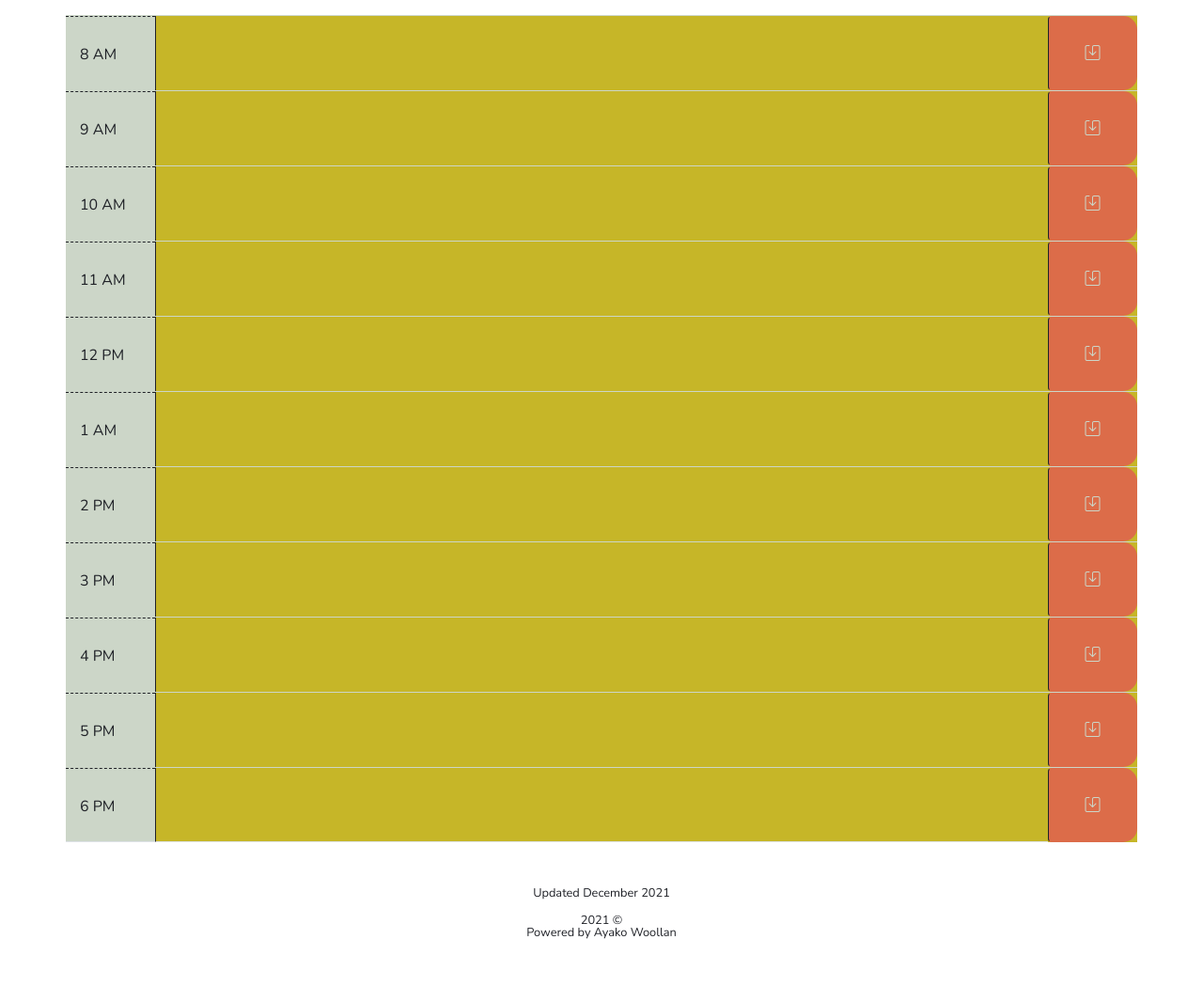
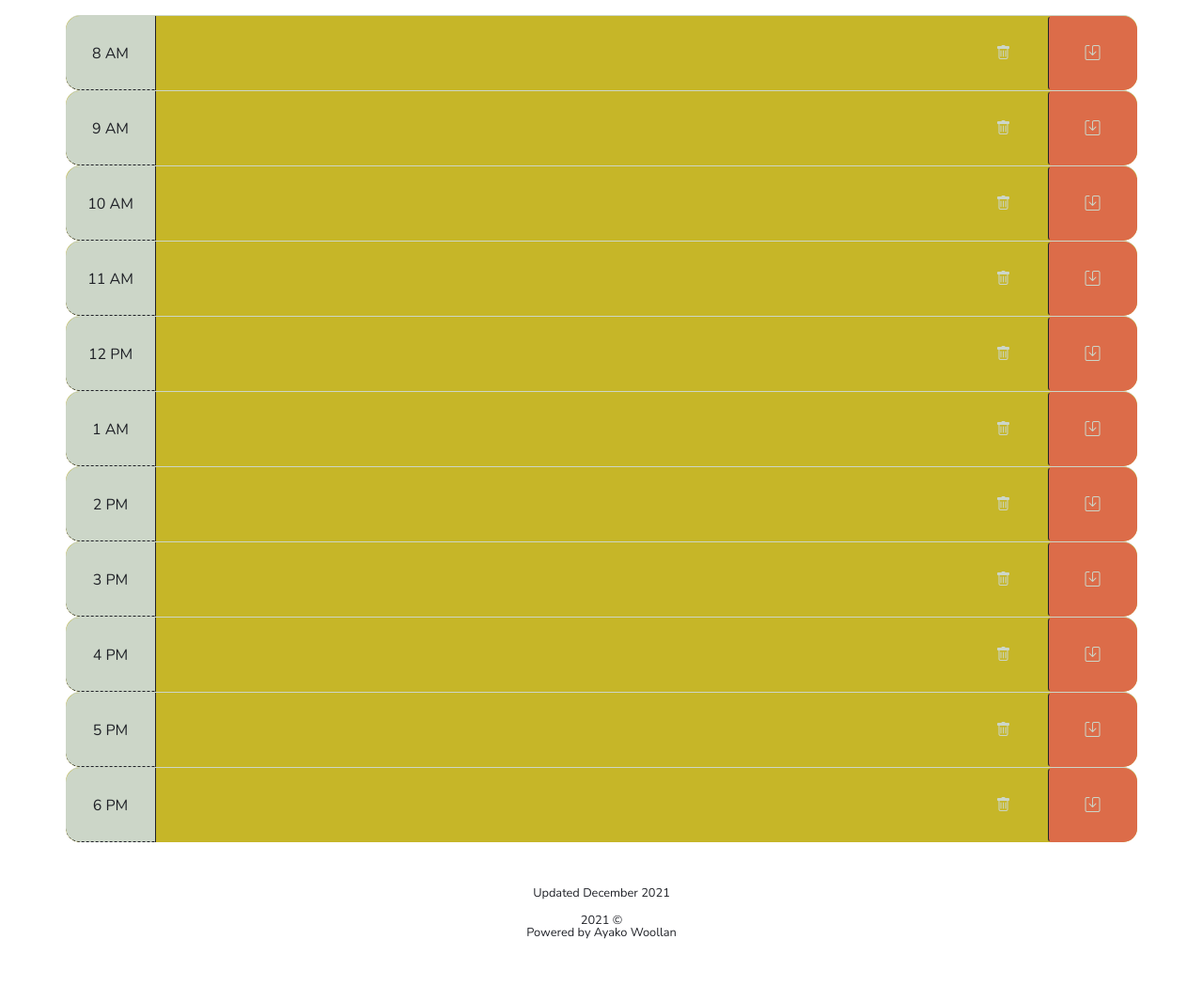
Before and after one commit to ayacomputer/05-Day-Planner, a plain HTML site: page index.html in a window 1280 px wide. Shown: the part 320-1369 px from the top of the page at 94% size. Drawn offline with nearby package versions, Linux system fonts and the light colour scheme; a web font is replaced by a local one.

Commit message:
refactoring html and javascript

```diff
--- a/assets/script.js
+++ b/assets/script.js
@@ -3,30 +3,56 @@ var today = moment();
 $("#currentDay").text(today.format("dddd, Do MMM, YYYY"));
 
 //variable
+var timeBlock = $('.timeBlock');
 var currentHour = moment().hour();
+var textArea = $('.plan');
+var saveBtn = $('.saveBtn');
+var clearBtn = $('.clearBtn');
 
-var textArea = $('.plan');
+
+timeBlock.each(function () {
+    $(this).children(":first").addClass("hour col-md-1");
+    $(this).children("textarea").addClass("col-md-9 plan")
+    $(this).children("button:first").addClass("btn clearBtn col-md-1 ");
+    $(this).children("button:last").addClass("btn saveBtn col-md-1");
+})
 
 
 function changeBgColor() {
 
     $('.timeBlock').each(function () {
-        var blockHour = parseInt($('.timeBlock').attr('id'));
+        var blockHour = parseInt($(this).attr('id'));
         console.log(blockHour);
         if (currentHour > blockHour) {
-            $(this).removeClass('past');
-            $(this).removeClass('present');
             $(this).addClass('future');
         } else if (currentHour === blockHour) {
-            $(this).removeClass('past');
             $(this).addClass('present');
-            $(this).removeClass('future');
         } else {
             $(this).addClass('past');
-            $(this).removeClass('present');
-            $(this).removeClass('future');
         }
     })
 
 }
 changeBgColor();
+
+saveBtn.click(function () {
+    var textValue = $(this).siblings('textarea').val()
+    var btnHour = $(this).parent().attr('id');
+    console.log(textValue);
+    console.log(btnHour);
+    localStorage.setItem(btnHour, textValue);
+})
+
+clearBtn.click(function () {
+    var btnHour = $(this).parent().attr('id');
+    localStorage.clear(btnHour, textValue);
+})
+
+
+
+
+
+    // give data class on HTML
+    // var btnHour = $(this).attr('data-hour');
+    // var text = $('textarea[data-tArea=' + btnHour + ']').val()
+    // var text = $(`textarea[data-tArea=${btnHour }]`).val()
--- a/assets/style.css
+++ b/assets/style.css
@@ -4,9 +4,6 @@
     --primeColor: rgba(223, 100, 78, 0.911);
     --secondColor: rgba(190, 172, 9, 0.87);
     --thirdColor: rgba(45, 100, 29, 0.87);
-    --primeBorder: dashed 2px var(--lightColor);
-    --secondBorder: solid 2px var(--lightColor);
-    --borderRadius: 1.5rem;
    }
 
 
@@ -38,7 +35,7 @@ body {
     white-space: pre-wrap;
   }
 
-  .time-block {
+  .timeBlock {
     text-align: center;
     border-radius: 15px;
   }
@@ -52,7 +49,9 @@ body {
   .hour {
     background-color: var(--lightColor);
     color: var(--darkColor);
-    border-top: 1px dashed var(--darkColor);
+    border-bottom: 1px dashed var(--darkColor);
+    border-top-left-radius: 15px;
+    border-bottom-left-radius: 15px;
   }
 
   .past {
@@ -78,7 +77,11 @@ body {
     color: var(--lightColor);
   }
 
-  .saveBtn i:hover {
+  .clearBtn {
+    color: var(--lightColor);
+  }
+
+  .saveBtn i:hover, .clearBtn i:hover {
     font-size: 20px;
     transition: all 0.3s ease-in-out;
   }
--- a/index.html
+++ b/index.html
@@ -26,81 +26,92 @@
     <div class="container">
         <!-- Timeblocks go here -->
         <div id="8" class="row timeBlock">
-            <div class="col-md-1 hour">
+            <div>
                 8 AM
             </div>
-            <textarea class="col-md-10 plan"></textarea>
-            <button class="btn saveBtn col-md-1"><i class="bi bi-save"></i></button>
+            <textarea></textarea>
+            <button><i class="bi bi-trash"></i></button>
+            <button><i class="bi bi-save"></i></button>
         </div>
         <div id="9" class="row timeBlock">
-            <div class="col-md-1 hour">
+            <div>
                 9 AM
             </div>
-            <textarea class="col-md-10 plan"></textarea>
-            <button class="btn saveBtn col-md-1"><i class="bi bi-save"></i></button>
+            <textarea></textarea>
+            <button><i class="bi bi-trash"></i></button>
+            <button><i class="bi bi-save"></i></button>
         </div>
         <div id="10" class="row timeBlock">
-            <div class="col-md-1 hour">
+            <div>
                 10 AM
             </div>
-            <textarea class="col-md-10 plan"></textarea>
-            <button class="btn saveBtn col-md-1"><i class="bi bi-save"></i></button>
+            <textarea></textarea>
+            <button><i class="bi bi-trash"></i></button>
+            <button><i class="bi bi-save"></i></button>
         </div>
         <div id="11" class="row timeBlock">
-            <div class="col-md-1 hour">
+            <div>
                 11 AM
             </div>
-            <textarea class="col-md-10 plan"></textarea>
-            <button class="btn saveBtn col-md-1"><i class="bi bi-save"></i></button>
+            <textarea></textarea>
+            <button><i class="bi bi-trash"></i></button>
+            <button><i class="bi bi-save"></i></button>
         </div>
         <div id="12" class="row timeBlock">
-            <div class="col-md-1 hour">
+            <div>
                 12 PM
             </div>
-            <textarea class="col-md-10 plan"></textarea>
-            <button class="btn saveBtn col-md-1"><i class="bi bi-save"></i></button>
+            <textarea></textarea>
+            <button><i class="bi bi-trash"></i></button>
+            <button><i class="bi bi-save"></i></button>
         </div>
         <div id="13" class="row timeBlock">
-            <div class="col-md-1 hour">
+            <div>
                 1 AM
             </div>
-            <textarea class="col-md-10 plan"></textarea>
-            <button class="btn saveBtn col-md-1"><i class="bi bi-save"></i></button>
+            <textarea></textarea>
+            <button><i class="bi bi-trash"></i></button>
+            <button><i class="bi bi-save"></i></button>
         </div>
         <div id="14" class="row timeBlock">
-            <div class="col-md-1 hour">
+            <div>
                 2 PM
             </div>
-            <textarea class="col-md-10 plan"></textarea>
-            <button class="btn saveBtn col-md-1"><i class="bi bi-save"></i></button>
+            <textarea></textarea>
+            <button><i class="bi bi-trash"></i></button>
+            <button><i class="bi bi-save"></i></button>
         </div>
         <div id="15" class="row timeBlock">
-            <div class="col-md-1 hour">
+            <div>
                 3 PM
             </div>
-            <textarea class="col-md-10 plan"></textarea>
-            <button class="btn saveBtn col-md-1"><i class="bi bi-save"></i></button>
+            <textarea></textarea>
+            <button><i class="bi bi-trash"></i></button>
+            <button><i class="bi bi-save"></i></button>
         </div>
         <div id="16" class="row timeBlock">
-            <div class="col-md-1 hour">
+            <div>
                 4 PM
             </div>
-            <textarea class="col-md-10 plan"></textarea>
-            <button class="btn saveBtn col-md-1"><i class="bi bi-save"></i></button>
+            <textarea></textarea>
+            <button><i class="bi bi-trash"></i></button>
+            <button><i class="bi bi-save"></i></button>
         </div>
         <div id="17" class="row timeBlock">
-            <div class="col-md-1 hour">
+            <div>
                 5 PM
             </div>
-            <textarea class="col-md-10 plan"></textarea>
-            <button class="btn saveBtn col-md-1"><i class="bi bi-save"></i></button>
+            <textarea></textarea>
+            <button><i class="bi bi-trash"></i></button>
+            <button><i class="bi bi-save"></i></button>
         </div>
         <div id="18" class="row timeBlock">
-            <div class="col-md-1 hour border-bottom">
+            <div>
                 6 PM
             </div>
-            <textarea class="col-md-10 plan border-bottom"></textarea>
-            <button class="btn saveBtn col-md-1"><i class="bi bi-save"></i></button>
+            <textarea></textarea>
+            <button><i class="bi bi-trash"></i></button>
+            <button><i class="bi bi-save"></i></button>
         </div>
 
     </div>
```
